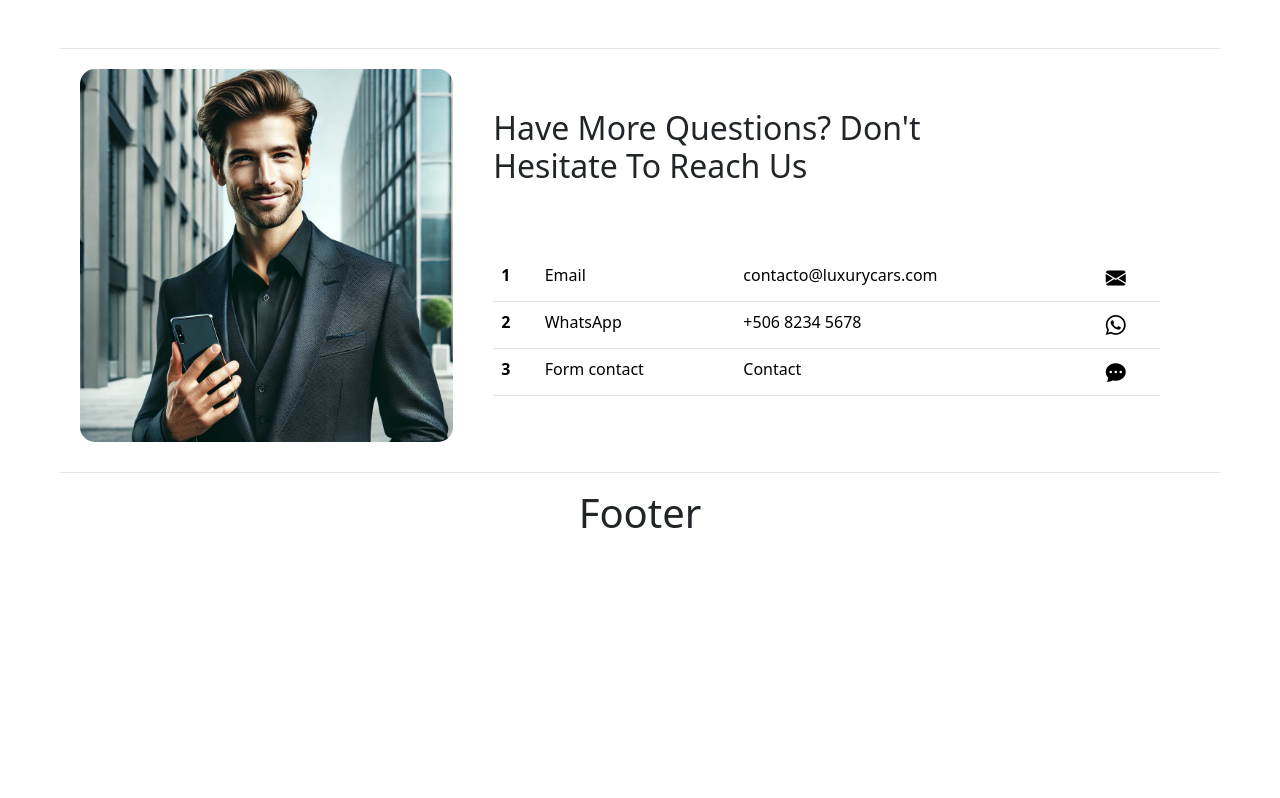
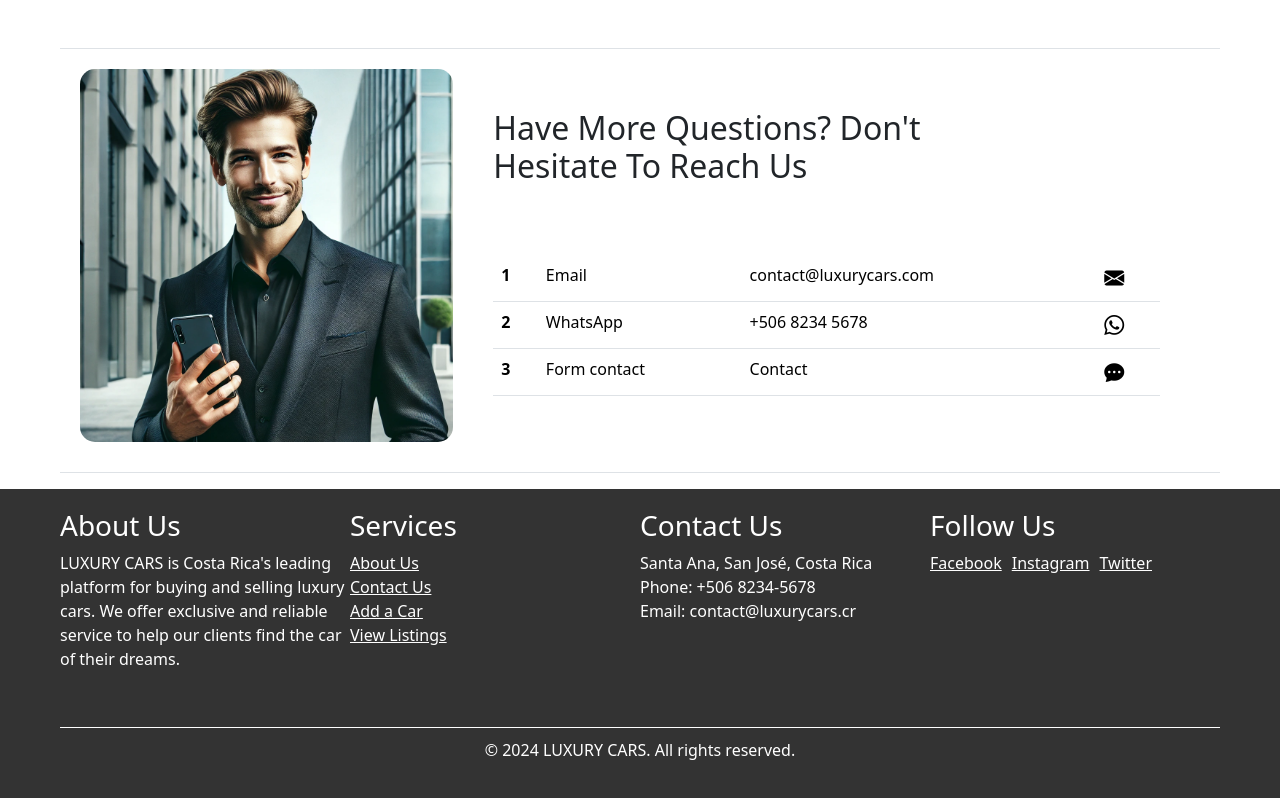
Before and after one commit to Santiago10234/proyecto_final, a React (Vite) app: page / in a window 1280 px wide. Shown: the part 1399-2197 px from the top of the page. Before the commit the page ends 1946 px from the top, so only its background shows below. Built offline with nearby package versions, Linux system fonts and the light colour scheme; no server answers.

Commit message:
Craecion de footer y mejora en contactHome.

```diff
--- a/src/components/ContactoHome.jsx
+++ b/src/components/ContactoHome.jsx
@@ -1,6 +1,8 @@
 import React from 'react';
+import { useNavigate } from 'react-router-dom';
 
 function ContactoHome() {
+  const navigate = useNavigate();
   return (
     <div className="d-flex justify-content-center">
       <div className=" mb-3 border-top border-bottom" style={{ width: '100%', padding:'20px', marginLeft:'60px', marginRight:'60px', marginTop:'50px'}}>
@@ -22,7 +24,7 @@ function ContactoHome() {
                     <tr>
                       <th scope="row">1</th>
                       <td>Email</td>
-                      <td>contacto@luxurycars.com</td>
+                      <td>contact@luxurycars.com</td>
                       <td><i class="bi bi-envelope-fill fs-5"></i></td>
                     </tr>
                     <tr>
--- a/src/components/Footer.jsx
+++ b/src/components/Footer.jsx
@@ -1,13 +1,57 @@
-import React from 'react'
+import React from 'react';
 
 function Footer() {
   return (
-    <div>
-        <div style={{marginLeft:'60px', marginRight:'60px', marginBottom:'10px', textAlign:'center'}}>
-            <h1>Footer</h1>
+    <footer style={{backgroundColor: '#333', color: '#fff', padding: '20px 60px'}}>
+      <div style={{display: 'flex', justifyContent: 'space-between', flexWrap: 'wrap'}}>
+
+        {/* About Us */}
+        <div style={{flex: '1', minWidth: '200px', marginBottom: '20px'}}>
+          <h3>About Us</h3>
+          <p>
+            LUXURY CARS is Costa Rica's leading platform for buying and selling luxury cars.
+            We offer exclusive and reliable service to help our clients find the car of their dreams.
+          </p>
         </div>
-    </div>
-  )
+
+        {/* Services */}
+        <div style={{flex: '1', minWidth: '200px', marginBottom: '20px'}}>
+          <h3>Services</h3>
+          <ul style={{listStyleType: 'none', paddingLeft: '0'}}>
+            <li><a href="/about" style={{color: '#fff'}}>About Us</a></li>
+            <li><a href="/contact" style={{color: '#fff'}}>Contact Us</a></li>
+            <li><a href="/add-car" style={{color: '#fff'}}>Add a Car</a></li>
+            <li><a href="/publications" style={{color: '#fff'}}>View Listings</a></li>
+          </ul>
+        </div>
+
+        {/* Contact Us */}
+        <div style={{flex: '1', minWidth: '200px', marginBottom: '20px'}}>
+          <h3>Contact Us</h3>
+          <p>
+            Santa Ana, San José, Costa Rica<br />
+            Phone: +506 8234-5678<br />
+            Email: contact@luxurycars.cr
+          </p>
+        </div>
+
+        {/* Social Media */}
+        <div style={{flex: '1', minWidth: '200px', marginBottom: '20px'}}>
+          <h3>Follow Us</h3>
+          <div style={{display: 'flex', gap: '10px'}}>
+            <a href="https://www.facebook.com" target="_blank" rel="noopener noreferrer" style={{color: '#fff'}}>Facebook</a>
+            <a href="https://www.instagram.com" target="_blank" rel="noopener noreferrer" style={{color: '#fff'}}>Instagram</a>
+            <a href="https://www.twitter.com" target="_blank" rel="noopener noreferrer" style={{color: '#fff'}}>Twitter</a>
+          </div>
+        </div>
+      </div>
+
+      {/* Footer Bottom */}
+      <div style={{textAlign: 'center', marginTop: '20px', borderTop: '1px solid #fff', paddingTop: '10px'}}>
+        <p>&copy; 2024 LUXURY CARS. All rights reserved.</p>
+      </div>
+    </footer>
+  );
 }
 
-export default Footer
+export default Footer;
```
